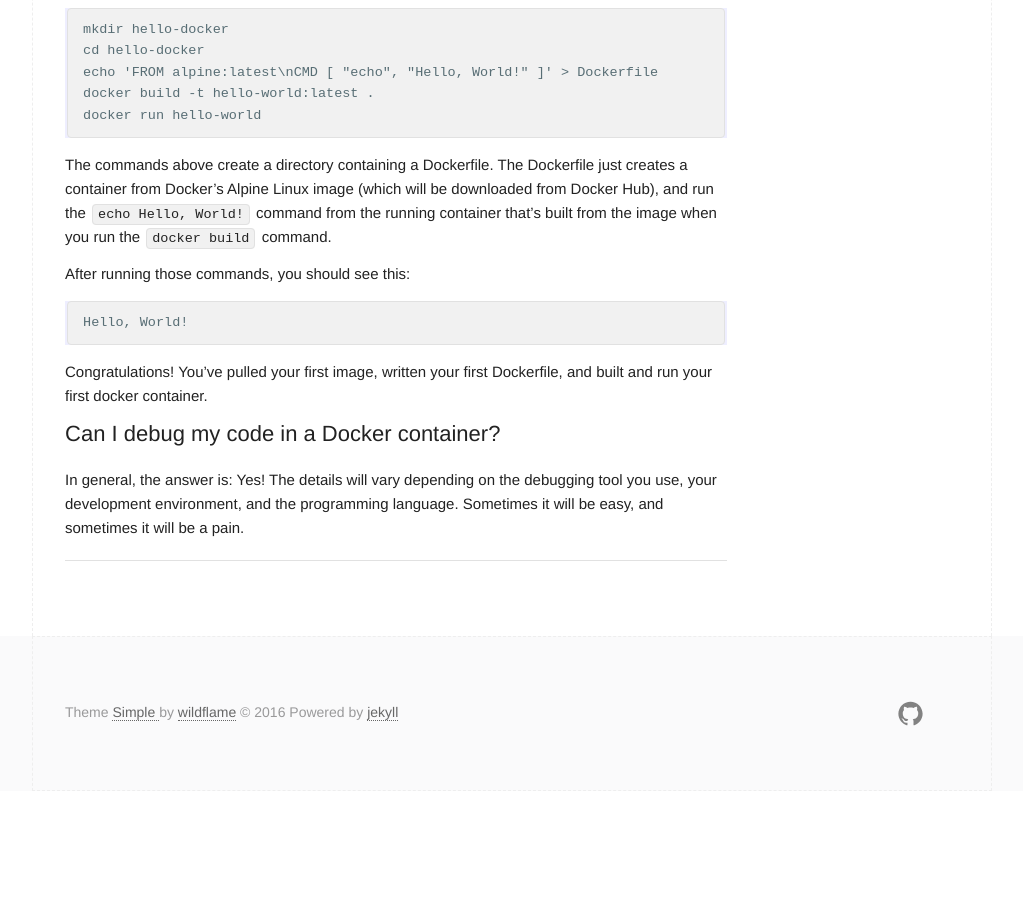
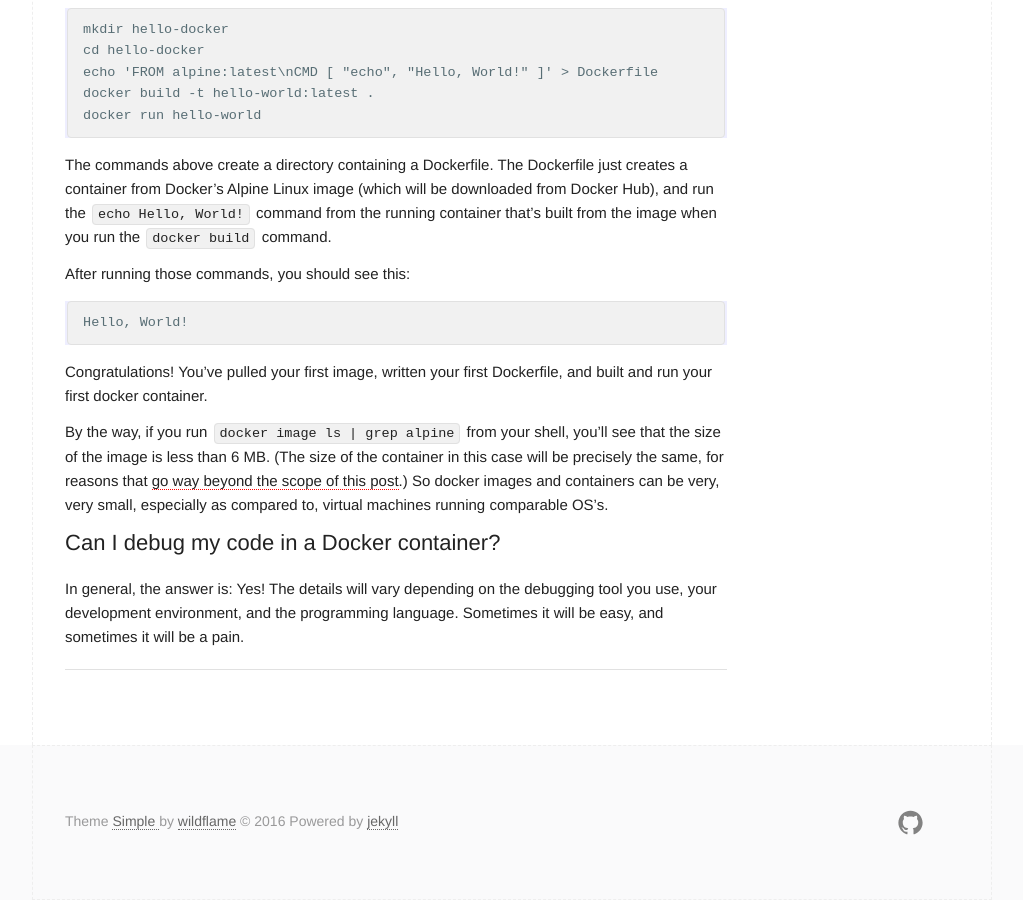
Before and after one commit to adamvinueza/adamvinueza.github.io, a Jekyll site: the page built from _posts/2020-01-11-docker-in-fifteen.md, in a window 1280 px wide and 900 px high, scrolled down 2389 px. Shown: the whole window, without its empty margins (128-1151 px from the left). Built offline with Jekyll 4.4.1, drawn with Linux system fonts in a browser that asks for light colours; before the commit the page ends 3180 px from its top, so only the background shows below that.

Commit message:
size discussion

```diff
--- a/_posts/2020-01-11-docker-in-fifteen.md
+++ b/_posts/2020-01-11-docker-in-fifteen.md
@@ -126,6 +126,13 @@ Hello, World!
 Congratulations! You've pulled your first image, written your first Dockerfile,
 and built and run your first docker container.
 
+By the way, if you run `docker image ls | grep alpine` from your shell, you'll
+see that the size of the image is less than 6 MB. (The size of the container in
+this case will be precisely the same, for reasons that [go way beyond the scope
+of this post](https://docs.docker.com/storage/storagedriver/).) So docker images
+and containers can be very, very small, especially as compared to, virtual
+machines running comparable OS's.
+
 ## Can I debug my code in a Docker container?
 In general, the answer is: Yes! The details will vary depending on the debugging
 tool you use, your development environment, and the programming language.
```
